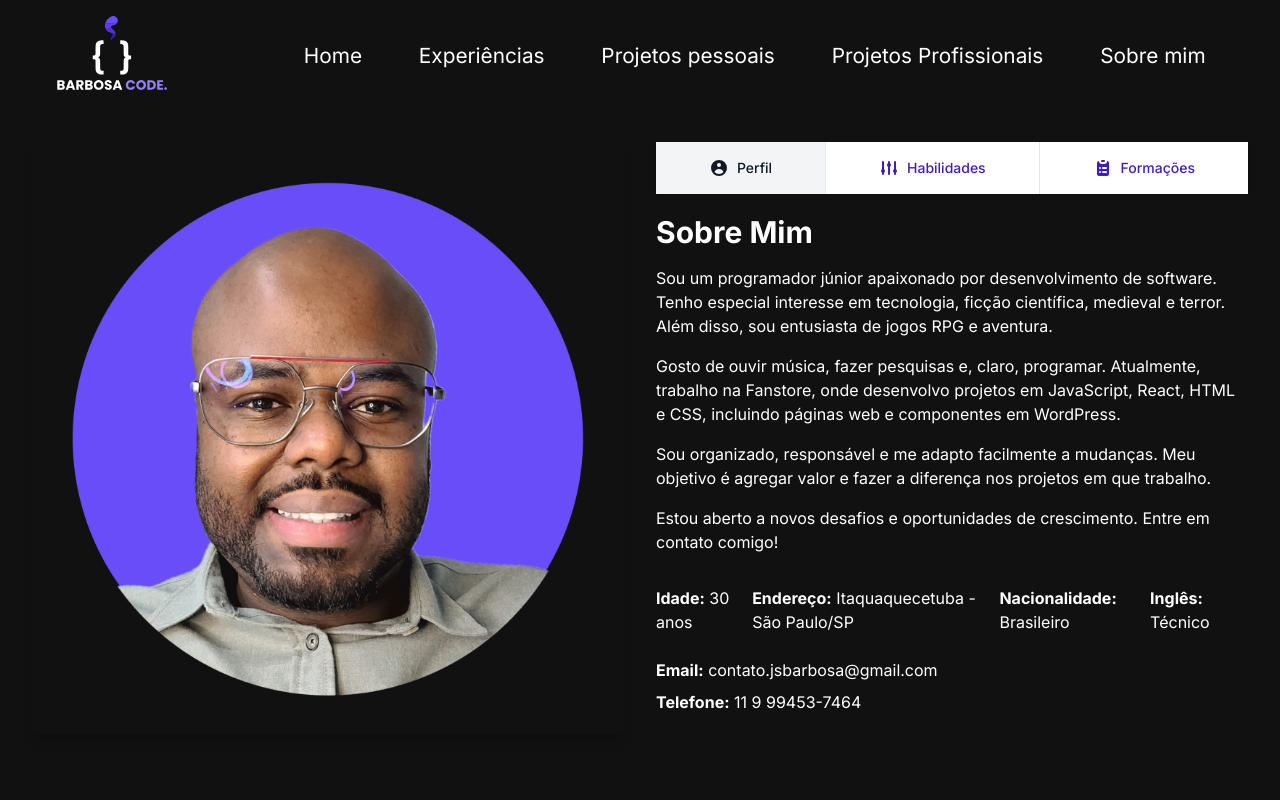
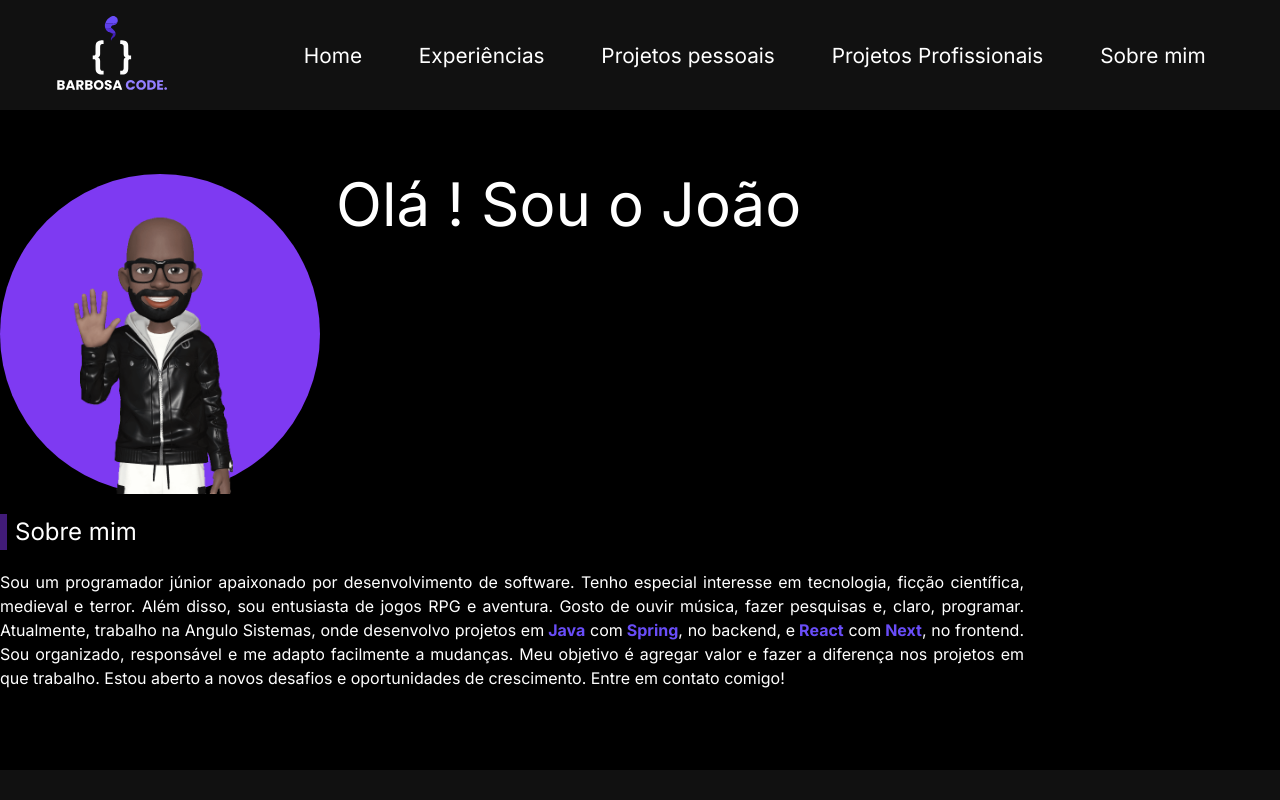
Before and after one commit to JoaoSBarbosa/barbosa-code, a Next.js app: page /pages/about in a window 1280 px wide. Shown: the top 800 px of the page. Built offline with nearby package versions, Linux system fonts and the light colour scheme.

Commit message:
Inicio da implementação da nova página 'Sobre mim'

```diff
--- /dev/null
+++ b/src/app/components/about/layoutAbout/LayoutAbout.module.css
@@ -0,0 +1,18 @@
+.layoutTitle {
+    position: relative;
+    padding-left: 15px;
+    font-size: 1.5rem;
+    margin: 20px 0
+}
+
+.layoutTitle::before {
+    content: "";
+    position: absolute;
+    background: #411B78;
+    left:0;
+    bottom: 0;
+    top: 0;
+    display: block;
+    width: 7px;
+    height: inherit;
+}
--- /dev/null
+++ b/src/app/components/about/layoutAbout/index.tsx
@@ -0,0 +1,19 @@
+import {ReactNode} from "react";
+import styles from "./LayoutAbout.module.css";
+
+type LayoutAboutProps = {
+    children: ReactNode;
+    title?: string
+}
+export const LayoutAbout = ({children, title}: LayoutAboutProps) => {
+    return (
+        <div className={"max-w-screen-lg"}>
+            {title &&
+                <h2 className={`${styles.layoutTitle}`}>{title}</h2>
+
+            }
+            {children}
+
+        </div>
+    )
+}
--- /dev/null
+++ b/src/app/components/about/profileAbout/index.tsx
@@ -0,0 +1,29 @@
+import {LayoutAbout} from "@/app/components/about/layoutAbout";
+
+export const ProfileAbout = () => {
+    return (
+        <LayoutAbout title={"Sobre mim"}>
+            <p className={"text-justify"}>
+                Sou um programador júnior apaixonado por desenvolvimento de software. Tenho especial interesse em
+                tecnologia, ficção científica, medieval e terror. Além disso, sou entusiasta de jogos RPG e aventura.
+                Gosto de ouvir música, fazer pesquisas e, claro, programar. Atualmente, trabalho na Angulo Sistemas, onde
+                desenvolvo projetos em
+                <strong>
+                    <span className={"text-customPurple"}> Java</span>
+                </strong> com
+                <strong>
+                    <span className={"text-customPurple"}> Spring</span>
+                </strong>, no backend, e
+                <strong>
+                    <span className={"text-customPurple"}> React</span>
+                </strong> com
+                <strong>
+                    <span className={"text-customPurple"}> Next</span>
+                </strong>, no frontend.
+                Sou organizado, responsável e me adapto facilmente a mudanças. Meu objetivo é agregar valor e fazer a
+                diferença nos projetos em que trabalho.
+                Estou aberto a novos desafios e oportunidades de crescimento. Entre em contato comigo!
+            </p>
+        </LayoutAbout>
+    )
+}
--- /dev/null
+++ b/src/app/components/about/profileHeader/index.tsx
@@ -0,0 +1,23 @@
+import {LayoutAbout} from "@/app/components/about/layoutAbout";
+
+export const  ProfileHeader=()=>{
+    return(
+        <LayoutAbout>
+
+            <div className={`flex flex-wrap  gap-4`}>
+
+                <div className={"bg-purple-600 rounded-full"}>
+                    <img
+                        className="rounded-md w-80"
+                        src="../img/barbosa.gif"
+                        alt="Foto do perfil"
+                    />
+                </div>
+                <div>
+                    <h2 className={"text-6xl"}>Olá ! Sou o João</h2>
+                </div>
+            </div>
+        </LayoutAbout>
+
+    )
+}
--- a/src/app/pages/about/page.tsx
+++ b/src/app/pages/about/page.tsx
@@ -100,6 +100,8 @@ import {black} from "kleur/colors";
 import {TabsTheme} from "@/app/components/Theme/TabsTheme";
 import {CardTheme} from "@/app/components/Theme/CardTheme";
 import {CarouselTheme} from "@/app/components/Theme/CarouselTheme";
+import {ProfileHeader} from "@/app/components/about/profileHeader";
+import {ProfileAbout} from "@/app/components/about/profileAbout";
 
 const AboutMe = () => {
     return (
@@ -107,155 +109,157 @@ const AboutMe = () => {
             <HeaderNav/>
 
             <section className={`${styles.aboutContainer}`}>
-                <div className={"container mx-auto p-8"}>
-                    <div className="grid grid-cols-1 md:grid-cols-2 gap-8 ">
-                        <div className="mb-8 md:mb-0 ">
-                            <img
-                                className="rounded-md shadow-lg"
-                                src="../img/barbosa.png"
-                                alt="Foto do perfil"
-                            />
-                        </div>
+                <div className={"max-w-screen-xl mx-auto py-16"}>
+                    <ProfileHeader/>
+                    <ProfileAbout/>
+                    {/*<div className="grid grid-cols-1 md:grid-cols-2 gap-8 ">*/}
+                    {/*    <div className="mb-8 md:mb-0 ">*/}
+                    {/*        <img*/}
+                    {/*            className="rounded-md shadow-lg"*/}
+                    {/*            src="../img/barbosa.png"*/}
+                    {/*            alt="Foto do perfil"*/}
+                    {/*        />*/}
+                    {/*    </div>*/}
 
-                        <div className={""}>
-                            <Tabs aria-label="Full width tabs" style="fullWidth" theme={TabsTheme}>
-                                <Tabs.Item
-                                    active
-                                    title="Perfil"
-                                    icon={HiUserCircle}
-                                >
-                                    <h1 className="text-3xl font-bold mb-4">Sobre Mim</h1>
-                                    <p className="mb-4">
-                                        Sou um programador júnior apaixonado por desenvolvimento de
-                                        software. Tenho especial interesse em tecnologia, ficção
-                                        científica, medieval e terror. Além disso, sou entusiasta de jogos
-                                        RPG e aventura.
-                                    </p>
+                    {/*    <div className={""}>*/}
+                    {/*        <Tabs aria-label="Full width tabs" style="fullWidth" theme={TabsTheme}>*/}
+                    {/*            <Tabs.Item*/}
+                    {/*                active*/}
+                    {/*                title="Perfil"*/}
+                    {/*                icon={HiUserCircle}*/}
+                    {/*            >*/}
+                    {/*                <h1 className="text-3xl font-bold mb-4">Sobre Mim</h1>*/}
+                    {/*                <p className="mb-4">*/}
+                    {/*                    Sou um programador júnior apaixonado por desenvolvimento de*/}
+                    {/*                    software. Tenho especial interesse em tecnologia, ficção*/}
+                    {/*                    científica, medieval e terror. Além disso, sou entusiasta de jogos*/}
+                    {/*                    RPG e aventura.*/}
+                    {/*                </p>*/}
 
-                                    <p className="mb-4">
-                                        Gosto de ouvir música, fazer pesquisas e, claro, programar. Atualmente,
-                                        trabalho na Fanstore, onde desenvolvo projetos em JavaScript,
-                                        React, HTML e CSS, incluindo páginas web e componentes em
-                                        WordPress.
-                                    </p>
+                    {/*                <p className="mb-4">*/}
+                    {/*                    Gosto de ouvir música, fazer pesquisas e, claro, programar. Atualmente,*/}
+                    {/*                    trabalho na Fanstore, onde desenvolvo projetos em JavaScript,*/}
+                    {/*                    React, HTML e CSS, incluindo páginas web e componentes em*/}
+                    {/*                    WordPress.*/}
+                    {/*                </p>*/}
 
-                                    <p className="mb-4">
-                                        Sou organizado, responsável e me adapto facilmente a mudanças. Meu
-                                        objetivo é agregar valor e fazer a diferença nos projetos em que
-                                        trabalho.
-                                    </p>
+                    {/*                <p className="mb-4">*/}
+                    {/*                    Sou organizado, responsável e me adapto facilmente a mudanças. Meu*/}
+                    {/*                    objetivo é agregar valor e fazer a diferença nos projetos em que*/}
+                    {/*                    trabalho.*/}
+                    {/*                </p>*/}
 
-                                    <p className="mb-8">
-                                        Estou aberto a novos desafios e oportunidades de crescimento.
-                                        Entre em contato comigo!
-                                    </p>
+                    {/*                <p className="mb-8">*/}
+                    {/*                    Estou aberto a novos desafios e oportunidades de crescimento.*/}
+                    {/*                    Entre em contato comigo!*/}
+                    {/*                </p>*/}
 
-                                    <div className="flex flex-col md:flex-row text-white items-start md:items-center">
-                                        <div className="md:mr-4 mb-2">
-                                            <strong>Idade:</strong> 30 anos
-                                        </div>
-                                        <div className="md:mr-4 mb-2">
-                                            <strong>Endereço:</strong> Itaquaquecetuba - São Paulo/SP
-                                        </div>
-                                        <div className="md:mr-4 mb-2">
-                                            <strong>Nacionalidade:</strong> Brasileiro
-                                        </div>
-                                        <div className="md:mr-4 mb-2">
-                                            <strong>Inglês:</strong> Técnico
-                                        </div>
-                                    </div>
+                    {/*                <div className="flex flex-col md:flex-row text-white items-start md:items-center">*/}
+                    {/*                    <div className="md:mr-4 mb-2">*/}
+                    {/*                        <strong>Idade:</strong> 30 anos*/}
+                    {/*                    </div>*/}
+                    {/*                    <div className="md:mr-4 mb-2">*/}
+                    {/*                        <strong>Endereço:</strong> Itaquaquecetuba - São Paulo/SP*/}
+                    {/*                    </div>*/}
+                    {/*                    <div className="md:mr-4 mb-2">*/}
+                    {/*                        <strong>Nacionalidade:</strong> Brasileiro*/}
+                    {/*                    </div>*/}
+                    {/*                    <div className="md:mr-4 mb-2">*/}
+                    {/*                        <strong>Inglês:</strong> Técnico*/}
+                    {/*                    </div>*/}
+                    {/*                </div>*/}
 
-                                    <div className="mt-4">
-                                        <strong>Email:</strong> contato.jsbarbosa@gmail.com
-                                    </div>
-                                    <div className="mt-2">
-                                        <strong>Telefone:</strong> 11 9 99453-7464
-                                    </div>
-                                </Tabs.Item>
+                    {/*                <div className="mt-4">*/}
+                    {/*                    <strong>Email:</strong> contato.jsbarbosa@gmail.com*/}
+                    {/*                </div>*/}
+                    {/*                <div className="mt-2">*/}
+                    {/*                    <strong>Telefone:</strong> 11 9 99453-7464*/}
+                    {/*                </div>*/}
+                    {/*            </Tabs.Item>*/}
 
-                                <Tabs.Item
-                                    title="Habilidades"
-                                    icon={HiAdjustments}
-                                >
-                                    <h1 className="text-3xl font-bold mb-4">Habilidades</h1>
-                                    <p className="mb-4">
-                                        <strong>Desenvolvimento Frontend:</strong> React, JavaScript, Tailwind CSS,
-                                        HTML,
-                                        CSS
-                                    </p>
-                                    <p className="mb-4">
-                                        <strong>Desenvolvimento Backend:</strong> Node.js, Express, Banco de Dados
-                                    </p>
-                                    <p className="mb-4">
-                                        <strong>Linguagens:</strong> JavaScript, SQL
-                                    </p>
-                                    {/* ... Outras habilidades ... */}
-                                </Tabs.Item>
+                    {/*            <Tabs.Item*/}
+                    {/*                title="Habilidades"*/}
+                    {/*                icon={HiAdjustments}*/}
+                    {/*            >*/}
+                    {/*                <h1 className="text-3xl font-bold mb-4">Habilidades</h1>*/}
+                    {/*                <p className="mb-4">*/}
+                    {/*                    <strong>Desenvolvimento Frontend:</strong> React, JavaScript, Tailwind CSS,*/}
+                    {/*                    HTML,*/}
+                    {/*                    CSS*/}
+                    {/*                </p>*/}
+                    {/*                <p className="mb-4">*/}
+                    {/*                    <strong>Desenvolvimento Backend:</strong> Node.js, Express, Banco de Dados*/}
+                    {/*                </p>*/}
+                    {/*                <p className="mb-4">*/}
+                    {/*                    <strong>Linguagens:</strong> JavaScript, SQL*/}
+                    {/*                </p>*/}
+                    {/*                /!* ... Outras habilidades ... *!/*/}
+                    {/*            </Tabs.Item>*/}
 
-                                <Tabs.Item
-                                    title="Formações"
-                                    icon={HiClipboardList}
-                                >
-                                    <h1 className="text-3xl font-bold mb-4">Formações</h1>
+                    {/*            <Tabs.Item*/}
+                    {/*                title="Formações"*/}
+                    {/*                icon={HiClipboardList}*/}
+                    {/*            >*/}
+                    {/*                <h1 className="text-3xl font-bold mb-4">Formações</h1>*/}
 
 
-                                    {/*<Card className="max-w-sm"*/}
-                                    {/*      imgSrc="https://uploaddeimagens.com.br/images/004/723/235/full/sistema-html-para-design-de-colagem-de-sites.jpg?1706233101"*/}
-                                    {/*      horizontal>*/}
-                                    {/*    <h5 className="text-2xl font-bold tracking-tight text-gray-900 dark:text-white">*/}
-                                    {/*        Análise e Desenvolvimento de Sistemas (UNINTER)*/}
-                                    {/*    </h5>*/}
+                    {/*                /!*<Card className="max-w-sm"*!/*/}
+                    {/*                /!*      imgSrc="https://uploaddeimagens.com.br/images/004/723/235/full/sistema-html-para-design-de-colagem-de-sites.jpg?1706233101"*!/*/}
+                    {/*                /!*      horizontal>*!/*/}
+                    {/*                /!*    <h5 className="text-2xl font-bold tracking-tight text-gray-900 dark:text-white">*!/*/}
+                    {/*                /!*        Análise e Desenvolvimento de Sistemas (UNINTER)*!/*/}
+                    {/*                /!*    </h5>*!/*/}
 
-                                    {/*    <p className="font-normal text-gray-700 dark:text-gray-400">*/}
-                                    {/*        Here are the biggest enterprise technology acquisitions of 2021 so far, in*/}
-                                    {/*        reverse chronological order.*/}
-                                    {/*    </p>*/}
-                                    {/*</Card>*/}
+                    {/*                /!*    <p className="font-normal text-gray-700 dark:text-gray-400">*!/*/}
+                    {/*                /!*        Here are the biggest enterprise technology acquisitions of 2021 so far, in*!/*/}
+                    {/*                /!*        reverse chronological order.*!/*/}
+                    {/*                /!*    </p>*!/*/}
+                    {/*                /!*</Card>*!/*/}
 
 
 
 
-                                            <Card className="max-w-sm  border"
-                                                  imgSrc="../img/uninter-logo.svg"
-                                                  horizontal theme={CardTheme}>
-                                                <div className="p-6">
-                                                    <h5 className="text-2xl font-bold tracking-tight text-gray-900 dark:text-white">
-                                                        Análise e Desenvolvimento de Sistemas
-                                                    </h5>
+                    {/*                        <Card className="max-w-sm  border"*/}
+                    {/*                              imgSrc="../img/uninter-logo.svg"*/}
+                    {/*                              horizontal theme={CardTheme}>*/}
+                    {/*                            <div className="p-6">*/}
+                    {/*                                <h5 className="text-2xl font-bold tracking-tight text-gray-900 dark:text-white">*/}
+                    {/*                                    Análise e Desenvolvimento de Sistemas*/}
+                    {/*                                </h5>*/}
 
-                                                    <div className="mt-4 text-gray-500 dark:text-gray-400">
-                                                        <p>
-                                                            <strong>
-                                                                Instituição:
-                                                            </strong>
-                                                            <a
-                                                                href={"https://www.uninter.com/"}
-                                                                target={"_blank"}>
-                                                                 UNINTER
-                                                            </a>
-                                                        </p>
-                                                        <p>
-                                                            <strong>
-                                                                Carga Horária Total:
-                                                            </strong>
-                                                            2145
-                                                        </p>
-                                                        <p>
-                                                            <strong>
-                                                                Tipo:
-                                                            </strong>
-                                                            Tecnólogo
-                                                        </p>
-                                                    </div>
-                                                </div>
-                                            </Card>
+                    {/*                                <div className="mt-4 text-gray-500 dark:text-gray-400">*/}
+                    {/*                                    <p>*/}
+                    {/*                                        <strong>*/}
+                    {/*                                            Instituição:*/}
+                    {/*                                        </strong>*/}
+                    {/*                                        <a*/}
+                    {/*                                            href={"https://www.uninter.com/"}*/}
+                    {/*                                            target={"_blank"}>*/}
+                    {/*                                             UNINTER*/}
+                    {/*                                        </a>*/}
+                    {/*                                    </p>*/}
+                    {/*                                    <p>*/}
+                    {/*                                        <strong>*/}
+                    {/*                                            Carga Horária Total:*/}
+                    {/*                                        </strong>*/}
+                    {/*                                        2145*/}
+                    {/*                                    </p>*/}
+                    {/*                                    <p>*/}
+                    {/*                                        <strong>*/}
+                    {/*                                            Tipo:*/}
+                    {/*                                        </strong>*/}
+                    {/*                                        Tecnólogo*/}
+                    {/*                                    </p>*/}
+                    {/*                                </div>*/}
+                    {/*                            </div>*/}
+                    {/*                        </Card>*/}
 
 
 
-                                </Tabs.Item>
-                            </Tabs>
-                        </div>
-                    </div>
+                    {/*            </Tabs.Item>*/}
+                    {/*        </Tabs>*/}
+                    {/*    </div>*/}
+                    {/*</div>*/}
                 </div>
             </section>
 
--- a/src/app/pages/about/styles.module.css
+++ b/src/app/pages/about/styles.module.css
@@ -1,7 +1,8 @@
 .aboutContainer{
-    height: 100vh;
+    /*height: 100vh;*/
     padding-bottom: 1rem;
-    background-color: #111111;
+    background-color: #000;
+    /*background-color: #111111;*/
     color: #ffffff;
 
 }
```
Also changed, not shown: public/img/barbosa.gif (added).
